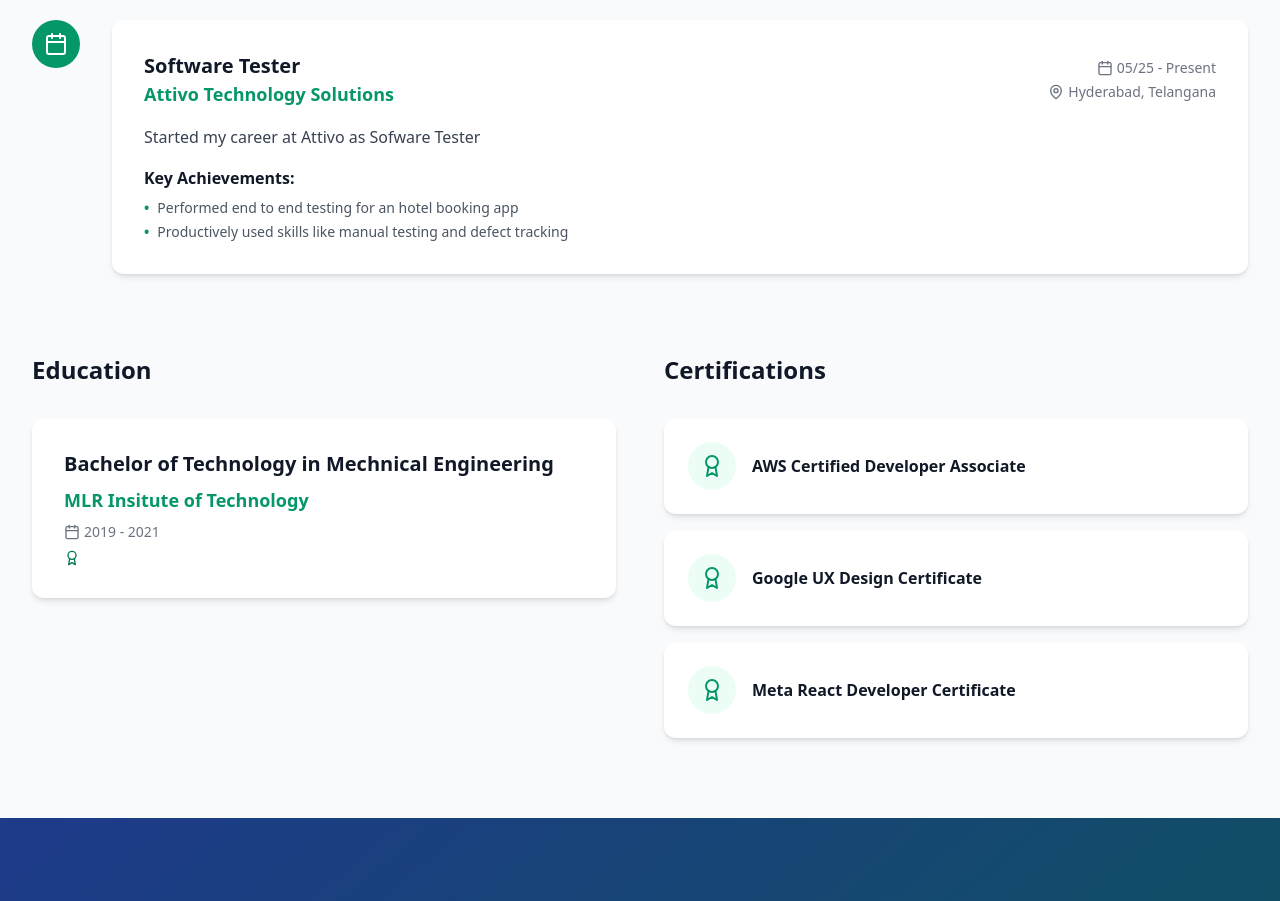
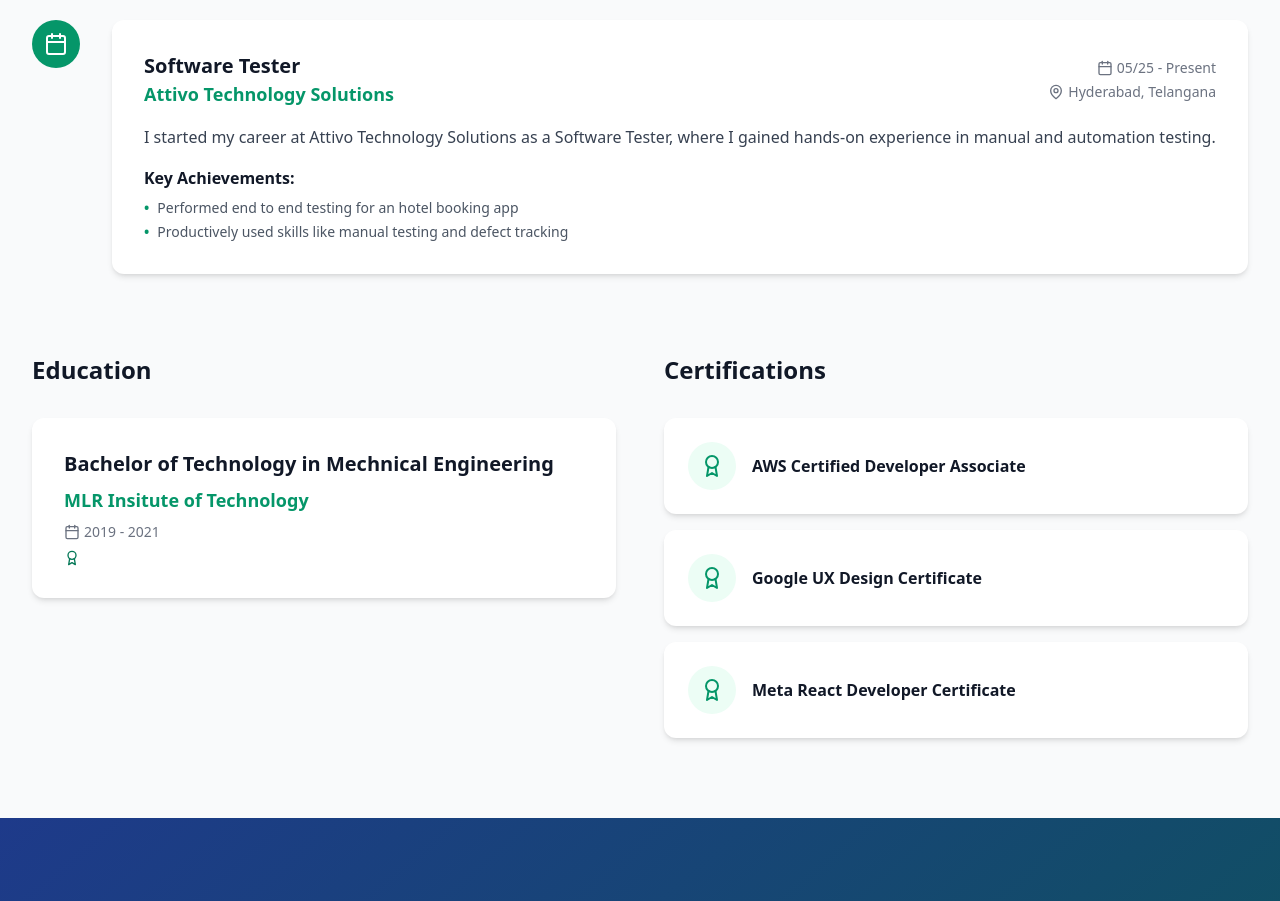
Before and after one commit to HemanthSai-99/hemanth-portfolio, a React (Vite) app: page / in a window 1280 px wide. Shown: the part 3340-4241 px from the top of the page. Built offline with nearby package versions, Linux system fonts and the light colour scheme.

Commit message:
Updated Experience.tsx

```diff
--- a/src/components/Experience.tsx
+++ b/src/components/Experience.tsx
@@ -8,7 +8,7 @@ const Experience = () => {
       company: 'Attivo Technology Solutions',
       location: 'Hyderabad, Telangana',
       period: '05/25 - Present',
-      description: 'Started my career at Attivo as Sofware Tester ',
+      description: 'I started my career at Attivo Technology Solutions as a Software Tester, where I gained hands-on experience in manual and automation testing. ',
       achievements: [
         'Performed end to end testing for an hotel booking app',
         'Productively used skills like manual testing and defect tracking',
```
